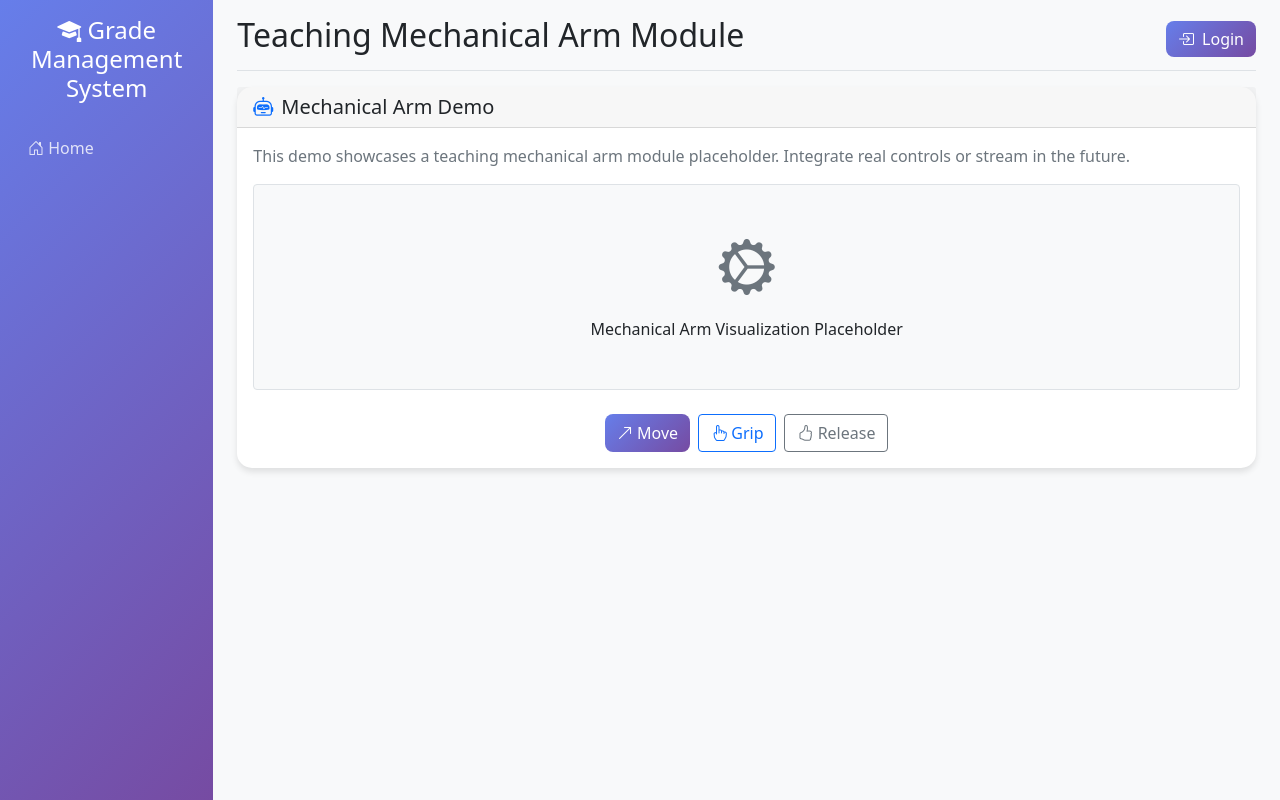
After one commit to Hitmankind/883, a Django app: template students/templates/students/robot_arm.html in a window 1280 px wide. The commit adds this page. Run offline with Django 5.2, Linux system fonts and the light colour scheme; the template is opened without the code that fills it, so the values that code supplies are empty; some libraries are stand-ins or nearby versions.

Commit message:
feat: add Teaching Mechanical Arm module; add subjects via management command; relax course_id validation; update course form and homepage

```diff
--- a/students/models.py
+++ b/students/models.py
@@ -116,12 +116,12 @@ class Course(models.Model):
     ]
 
     course_id = models.CharField(
-        max_length=8,
+        max_length=12,
         primary_key=True,
-        validators=[RegexValidator(r'^(JCKC|ZYBX|ZYXX|BYSJ)\d{4}$', '课程号格式不正确')],
+        validators=[RegexValidator(r'^[A-Z]{3,4}\d{3,4}$', '课程号格式不正确')],
         verbose_name='课程号'
     )
-    course_name = models.CharField(max_length=20, verbose_name='课程名称')
+    course_name = models.CharField(max_length=100, verbose_name='课程名称')
     credits = models.IntegerField(verbose_name='学分')
 
     class Meta:
--- /dev/null
+++ b/students/templates/students/robot_arm.html
@@ -0,0 +1,31 @@
+{% extends 'students/base.html' %}
+
+{% block title %}Teaching Mechanical Arm - Demo{% endblock %}
+
+{% block page_title %}Teaching Mechanical Arm Module{% endblock %}
+
+{% block content %}
+<div class="row">
+  <div class="col-12">
+    <div class="card mb-4">
+      <div class="card-header">
+        <h5 class="mb-0"><i class="bi bi-robot text-primary me-2"></i>Mechanical Arm Demo</h5>
+      </div>
+      <div class="card-body">
+        <p class="text-muted mb-3">This demo showcases a teaching mechanical arm module placeholder. Integrate real controls or stream in the future.</p>
+        <div class="text-center mb-4">
+          <div class="bg-light border rounded p-5">
+            <i class="bi bi-gear-wide-connected display-4 text-secondary"></i>
+            <p class="mt-3 mb-0">Mechanical Arm Visualization Placeholder</p>
+          </div>
+        </div>
+        <div class="d-flex gap-2 justify-content-center">
+          <button class="btn btn-primary" onclick="alert('Move command demo')"><i class="bi bi-arrow-up-right"></i> Move</button>
+          <button class="btn btn-outline-primary" onclick="alert('Grip command demo')"><i class="bi bi-hand-index"></i> Grip</button>
+          <button class="btn btn-outline-secondary" onclick="alert('Release command demo')"><i class="bi bi-hand-thumbs-up"></i> Release</button>
+        </div>
+      </div>
+    </div>
+  </div>
+</div>
+{% endblock %}
--- a/students/urls.py
+++ b/students/urls.py
@@ -7,6 +7,8 @@ urlpatterns = [
     path('logout/', views.logout, name='logout'),
     # 首页
     path('', views.index, name='index'),
+    # Teaching Mechanical Arm
+    path('robot-arm/', views.robot_arm, name='robot_arm'),
 
     # 学生管理
     path('students/', views.student_list, name='student_list'),
--- a/students/views.py
+++ b/students/views.py
@@ -84,6 +84,12 @@ def index(request):
         'score_count': score_count,
         'enrollment_count': enrollment_count
     })
+
+
+@teacher_required
+def robot_arm(request):
+    """Teaching Mechanical Arm module page (demo)."""
+    return render(request, 'students/robot_arm.html')
 
 
 # 学生信息管理
```
Also changed, not shown: students/management/commands/load_subjects.py (added, +62 -0 lines), students/templates/students/course_form.html (+6 -6 lines), students/templates/students/index.html (+18 -0 lines), students/migrations/0003_alter_course_course_id_alter_course_course_name.py (added).
